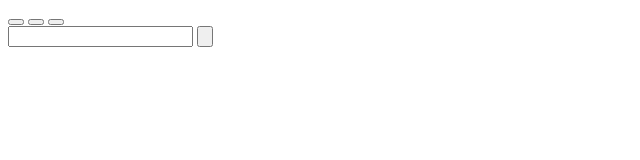
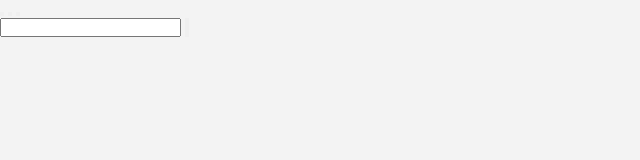
Before and after one commit to paulcarroty/freecodecamp-projects, a plain HTML site: page landing-page/index.html in a window 1280 px wide. Shown: the whole page, without its empty margins (0-640 px from the left). Drawn offline with Linux system fonts and the light colour scheme.

Commit message:
small skeleton fixes

```diff
--- a/landing-page/index.html
+++ b/landing-page/index.html
@@ -1,9 +1,11 @@
 <!DOCTYPE html>
 <html lang="">
+
 <head>
     <meta charset="utf-8">
     <meta name="viewport" content="width=device-width, initial-scale=1.0">
-    <title></title>
+    <title>The Landing Page</title>
+    <link href="style.css" rel="stylesheet" type="text/css">
 </head>
 
 <body>
@@ -33,4 +35,5 @@
 
     <footer></footer>
 </body>
+
 </html>
--- /dev/null
+++ b/landing-page/style.css
@@ -0,0 +1,9 @@
+* {
+  margin: 0;
+  padding: 0;
+  box-sizing: border-box;
+}
+
+body {
+    background-color: #f3f3f3;
+}
```
Also changed, not shown: survey-form/index.html (+1 -1 lines). Lines whose indentation alone changed are shown as unchanged.
